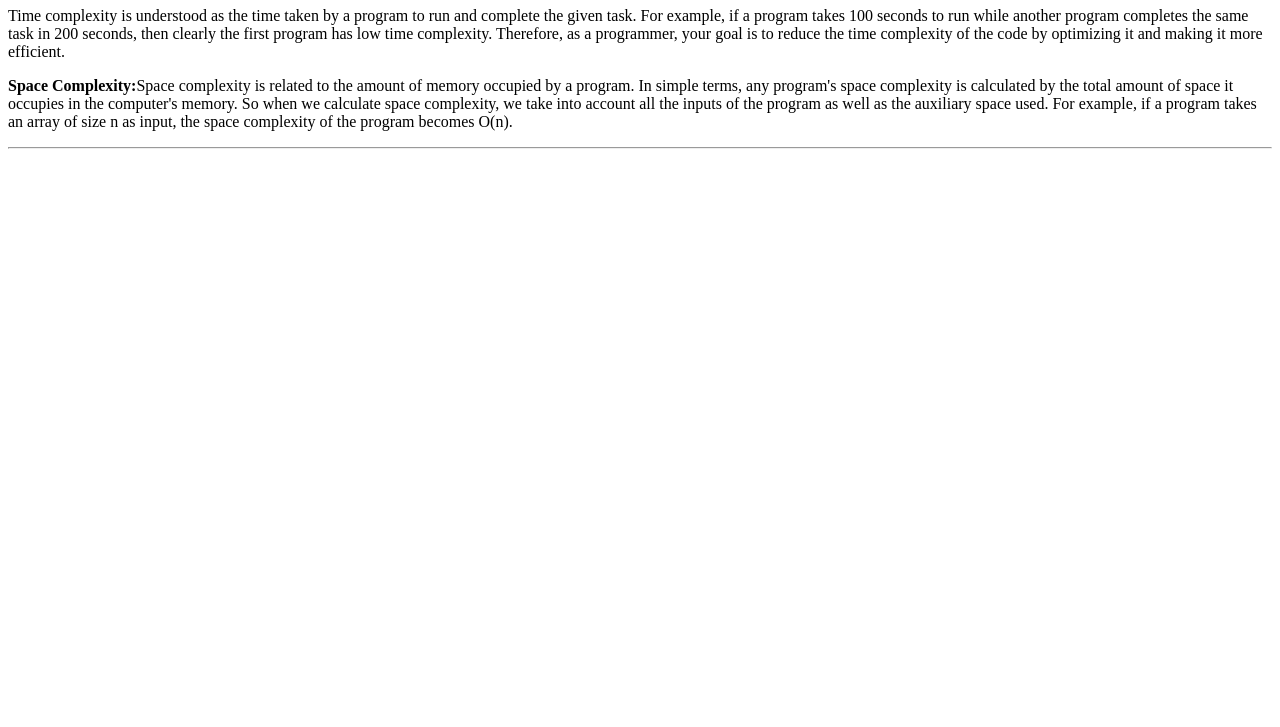
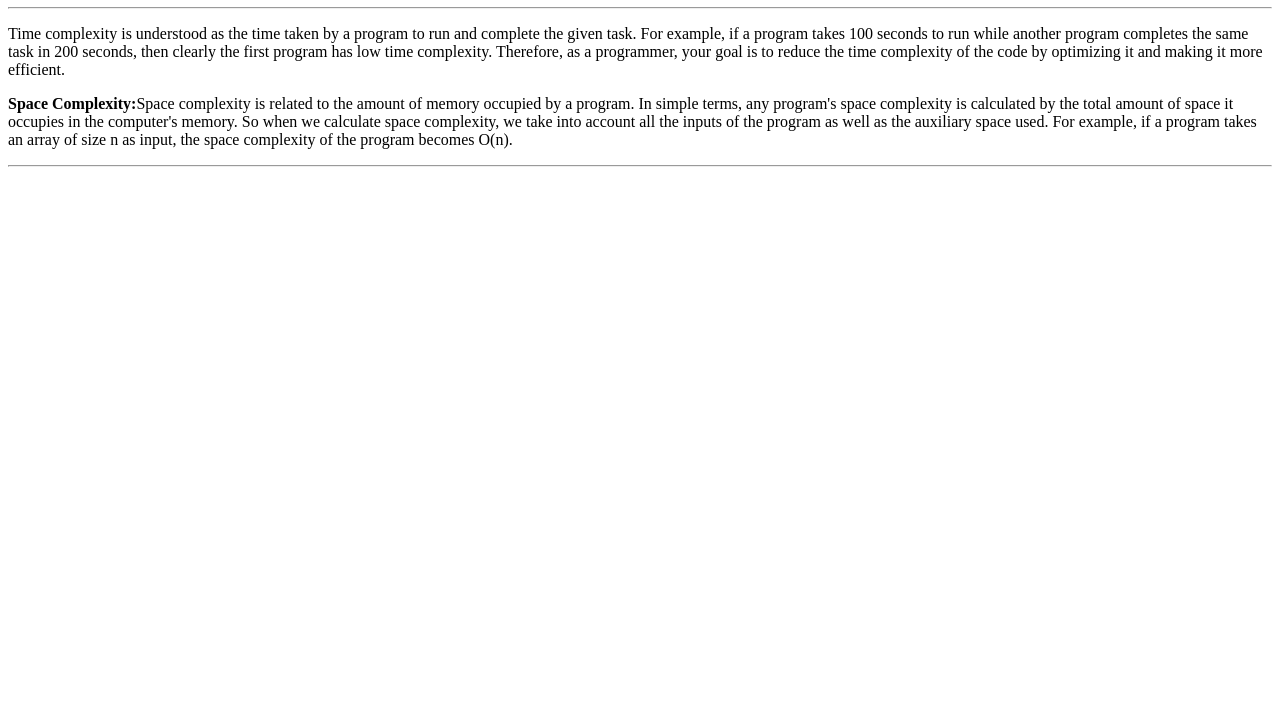
Before and after one commit to acciojob/time-and-space-complexity-SyedMarufAhmad, a website: page main.html in a window 1280 px wide. Shown: the part 73-800 px from the top of the page. Drawn offline with Linux system fonts and the light colour scheme.

Commit message:
created a submission

```diff
--- a/main.html
+++ b/main.html
@@ -10,7 +10,7 @@
 	<!-- the entire body must be written by student -->
 	<header>
 	<h1>Time and Space Complexity</h1>
-	</header>
+	</header><hr>
 	<p>Time complexity is understood as the time taken by a program to run and complete the given task. For example, if a program takes 100 seconds to run while another program completes the same task in 200 seconds, then clearly the first program has low time complexity. Therefore, as a programmer, your goal is to reduce the time complexity of the code by optimizing it and making it more efficient.</p>
      <p><b>Space Complexity:</b>Space complexity is related to the amount of memory occupied by a program. In simple terms, any program's space complexity is calculated by the total amount of space it occupies in the computer's memory. So when we calculate space complexity, we take into account all the inputs of the program as well as the auxiliary space used. For example, if a program takes an array of size n as input, the space complexity of the program becomes O(n).
 	 </p> <hr>
```
